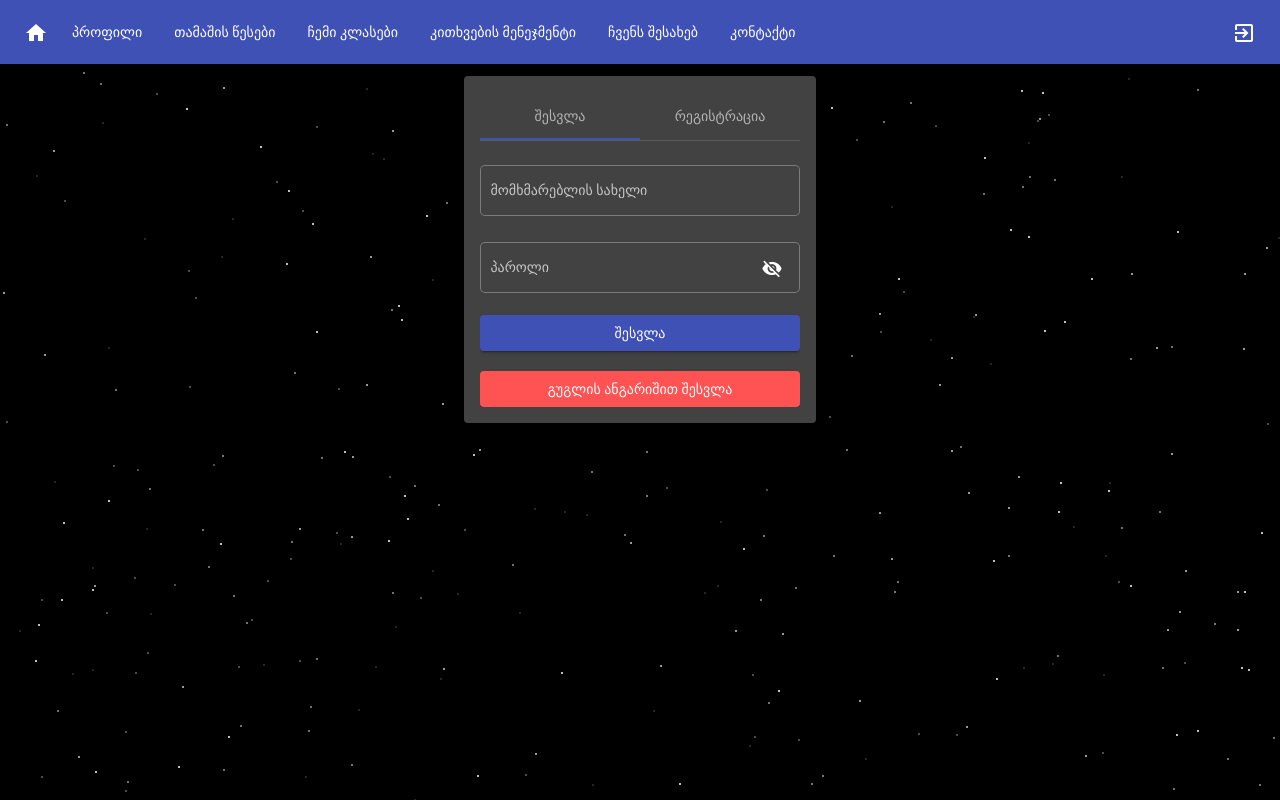
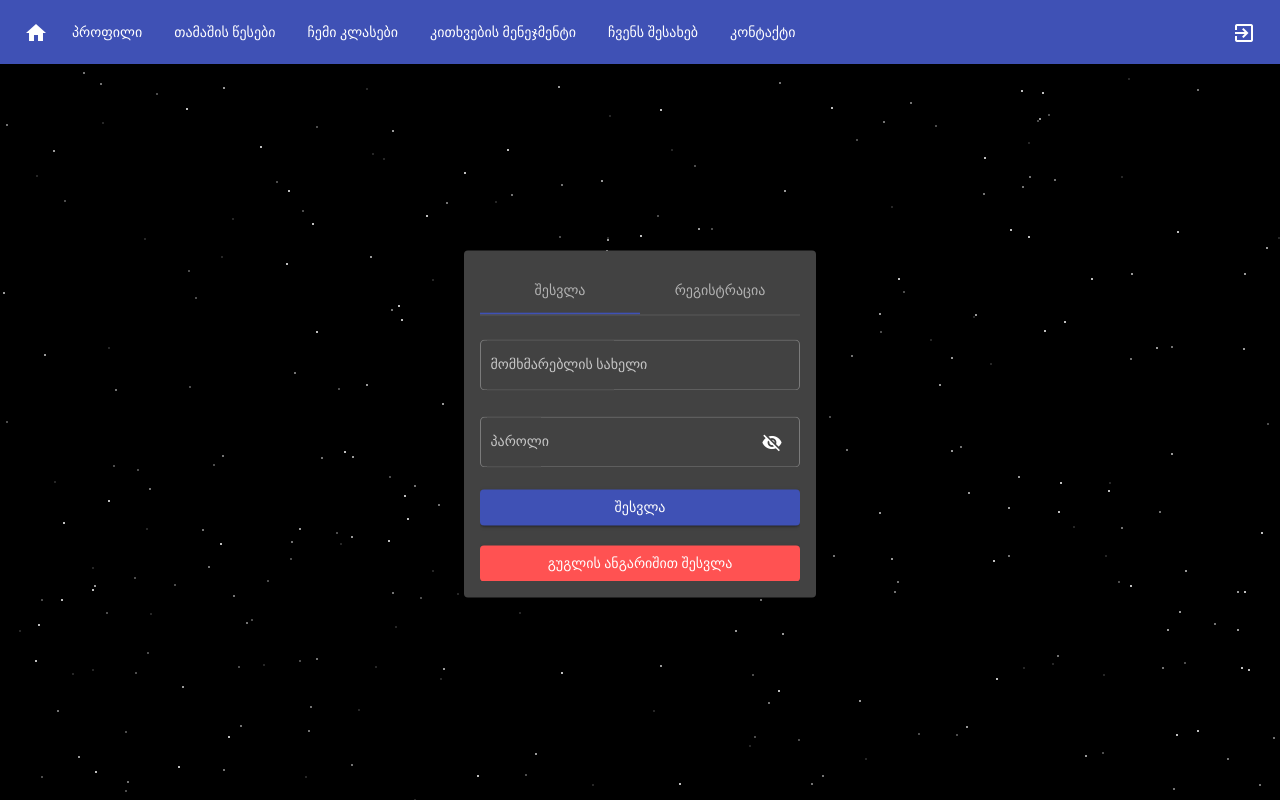
Before and after one commit to Georgiosss/quizard-frontend, an Angular app: page / in a window 1280 px wide. Built offline with nearby package versions, Linux system fonts and the light colour scheme.

Commit message:
center login form

```diff
--- a/src/app/login/login.component.html
+++ b/src/app/login/login.component.html
@@ -1,3 +1,4 @@
+
     <mat-card class="example-card">
       <mat-tab-group animationDuration="0ms">
           <mat-tab label="შესვლა">
--- a/src/app/login/login.component.scss
+++ b/src/app/login/login.component.scss
@@ -1,11 +1,11 @@
 .example-card {
     max-width: 400px;
-    margin: auto;
+    position: fixed;
+    top: 53%;
+    left: 50%;
+    transform: translate(-50%, -50%);
 }
 
-.mat-tab-group {
-    margin-bottom: 48px;
-}
 
 :host {
     display: flex;
--- a/src/app/navigation/navigation.component.html
+++ b/src/app/navigation/navigation.component.html
@@ -1,4 +1,4 @@
-<div>
+<div class="center">
     <mat-toolbar color="primary">
         <div fxShow="true" fxHide.gt-sm="true">
             <button mat-icon-button [matMenuTriggerFor]="menu" aria-label="Example icon-button with a menu">
```
Lines whose indentation alone changed are shown as unchanged.
